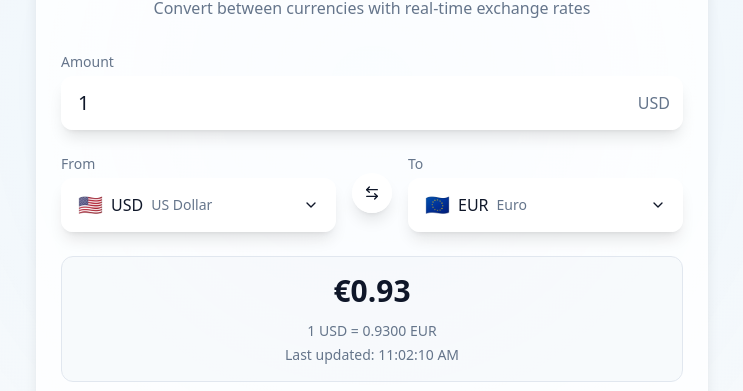
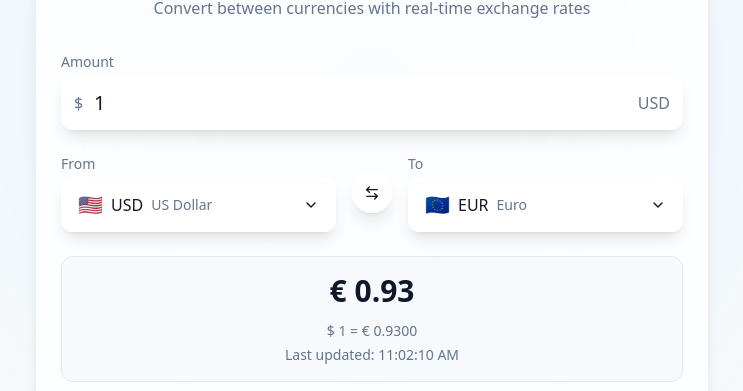
Before and after one commit to AkankshaTiwari1808/currency-craft-converter, a React (Vite) app: page / in a window 1280 px wide. Shown: the part 395-786 px from the top of the page, without its empty margins (268-1011 px from the left). Built offline with nearby package versions, Linux system fonts and the light colour scheme.

Commit message:
Add currency symbol to input

```diff
--- a/src/components/AmountInput.tsx
+++ b/src/components/AmountInput.tsx
@@ -6,6 +6,7 @@ interface AmountInputProps {
   value: number;
   onChange: (value: number) => void;
   currency: string;
+  currencySymbol?: string;
   label: string;
   className?: string;
 }
@@ -14,6 +15,7 @@ const AmountInput: React.FC<AmountInputProps> = ({
   value,
   onChange,
   currency,
+  currencySymbol = "",
   label,
   className,
 }) => {
@@ -76,6 +78,11 @@ const AmountInput: React.FC<AmountInputProps> = ({
           isFocused ? "shadow-md ring-2 ring-primary/20" : "hover:shadow-md"
         )}
       >
+        {currencySymbol && (
+          <div className="absolute left-0 top-0 bottom-0 flex items-center justify-center px-3 text-muted-foreground">
+            {currencySymbol}
+          </div>
+        )}
         <input
           ref={inputRef}
           type="text"
@@ -85,8 +92,9 @@ const AmountInput: React.FC<AmountInputProps> = ({
           onFocus={handleFocus}
           onBlur={handleBlur}
           className={cn(
-            "w-full py-3 pl-4 pr-12 bg-transparent",
-            "focus:outline-none text-xl font-medium"
+            "w-full py-3 bg-transparent",
+            "focus:outline-none text-xl font-medium",
+            currencySymbol ? "pl-8 pr-12" : "pl-4 pr-12"
           )}
         />
         <div className="absolute right-0 top-0 bottom-0 flex items-center justify-center px-3 text-muted-foreground">
--- a/src/components/CurrencyConverter.tsx
+++ b/src/components/CurrencyConverter.tsx
@@ -5,6 +5,7 @@ import CurrencySelector from "./CurrencySelector";
 import AmountInput from "./AmountInput";
 import { ArrowLeftRight, RefreshCw } from "lucide-react";
 import { cn } from "@/lib/utils";
+import { getCurrencyByCode } from "@/lib/currencyData";
 
 interface CurrencyConverterProps {
   className?: string;
@@ -26,6 +27,10 @@ const CurrencyConverter: React.FC<CurrencyConverterProps> = ({ className }) => {
 
   const [conversionVisible, setConversionVisible] = useState(false);
   const [animateSwap, setAnimateSwap] = useState(false);
+
+  // Get currency symbols for display
+  const fromCurrencyData = getCurrencyByCode(fromCurrency);
+  const toCurrencyData = getCurrencyByCode(toCurrency);
 
   // Animate results when they change
   useEffect(() => {
@@ -64,6 +69,7 @@ const CurrencyConverter: React.FC<CurrencyConverterProps> = ({ className }) => {
           value={amount}
           onChange={setAmount}
           currency={fromCurrency}
+          currencySymbol={fromCurrencyData?.symbol || ''}
         />
 
         <div className="flex flex-col md:flex-row justify-between gap-4 relative">
@@ -131,15 +137,14 @@ const CurrencyConverter: React.FC<CurrencyConverterProps> = ({ className }) => {
               <div className="text-center">
                 <div className="flex items-center justify-center mb-3">
                   <span className="text-3xl font-semibold">
-                    {lastResult.formattedResult}
+                    {toCurrencyData?.symbol || ''} {parseFloat(lastResult.convertedAmount.toFixed(2)).toLocaleString()}
                   </span>
                 </div>
 
                 <div className="text-sm text-muted-foreground">
                   <div className="flex items-center justify-center space-x-2">
                     <span>
-                      1 {lastResult.fromCurrency} = {lastResult.rate.toFixed(4)}{" "}
-                      {lastResult.toCurrency}
+                      {fromCurrencyData?.symbol || ''} 1 = {toCurrencyData?.symbol || ''} {lastResult.rate.toFixed(4)}
                     </span>
                   </div>
                   <div className="mt-1">
```
